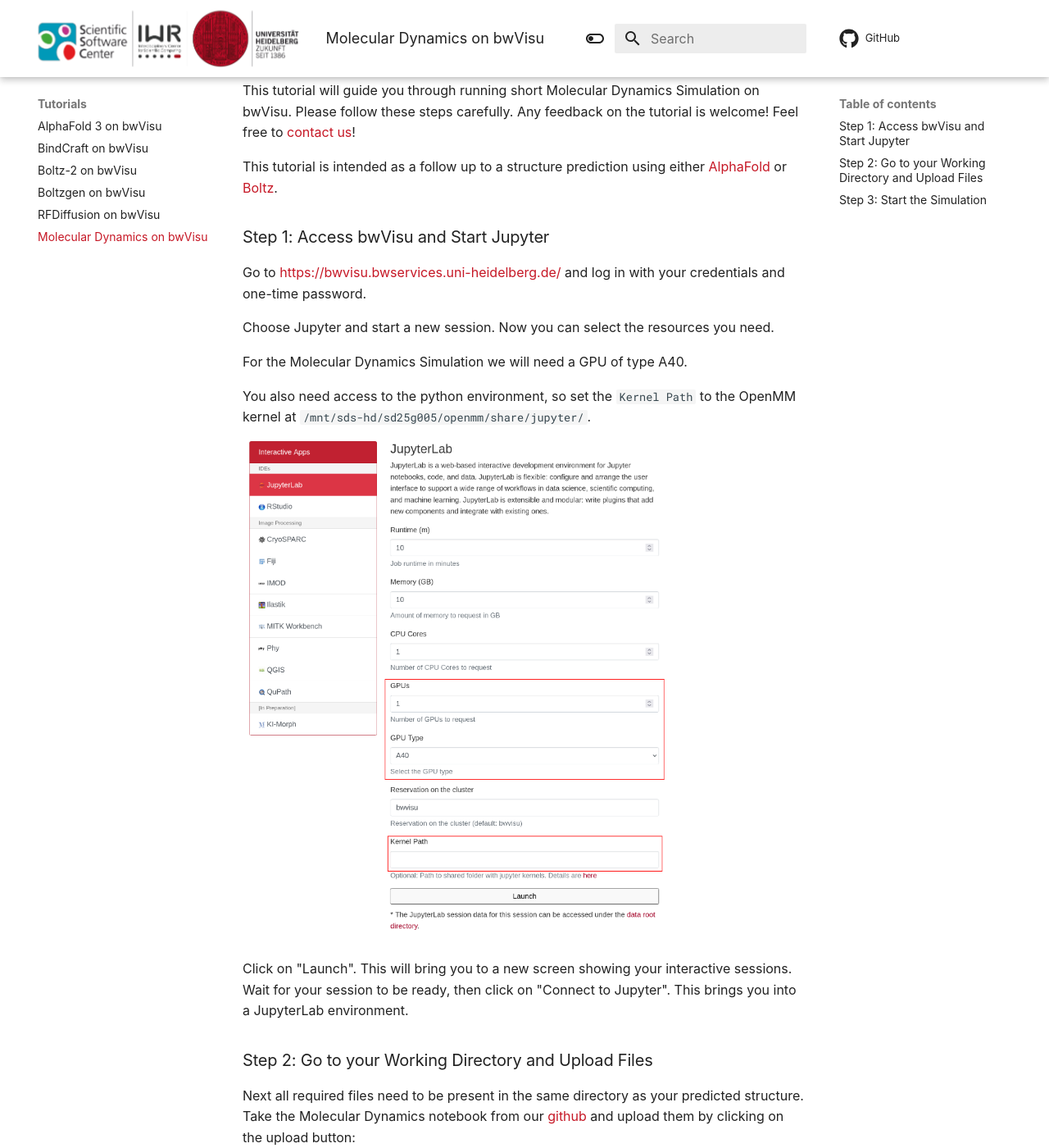
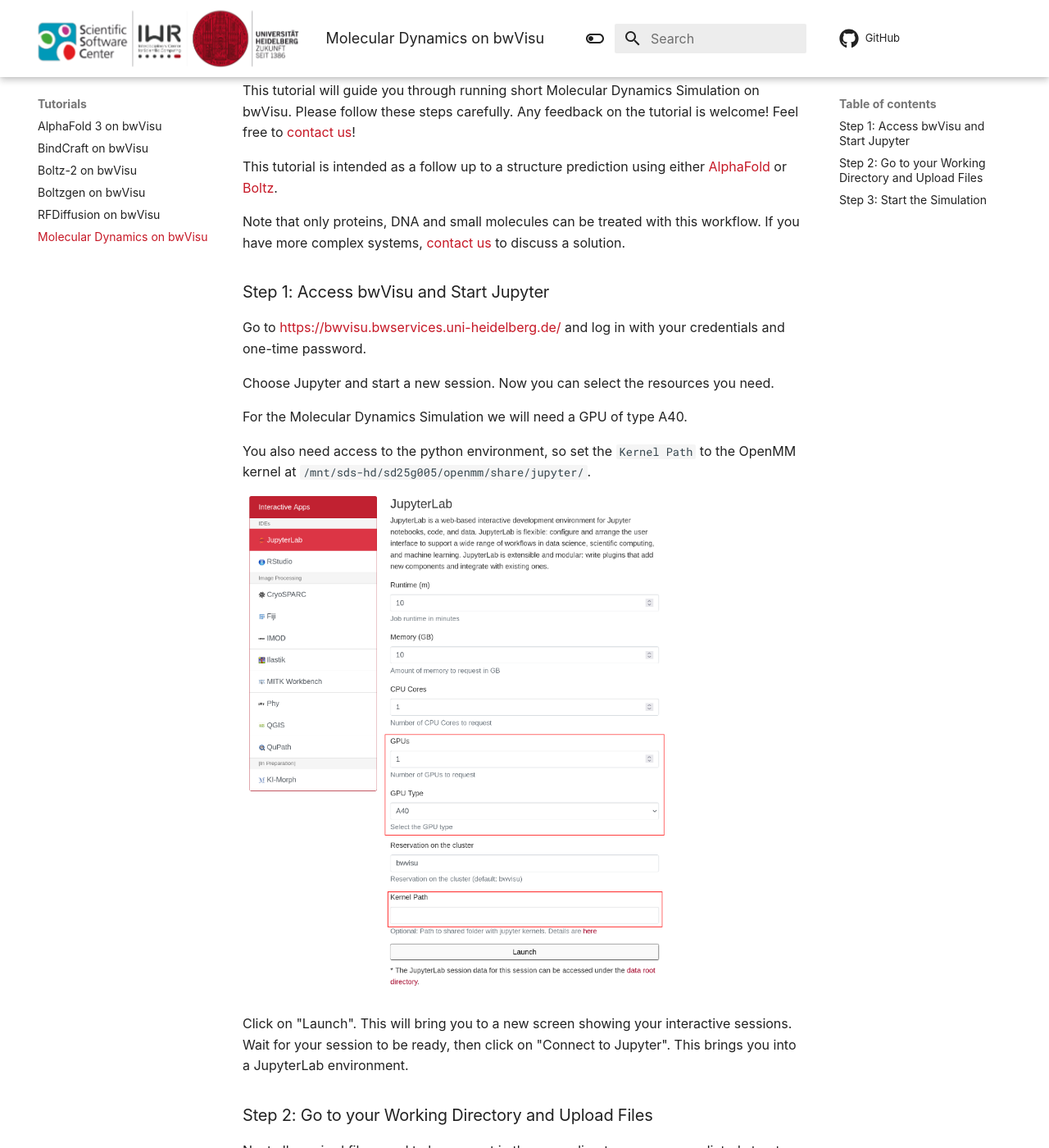
Before and after one commit to ssciwr/BioStructureHub, an MkDocs documentation site: the page built from docs/tutorials/tutorial_MD_bwVisu.md, in a window 1280 px wide and 1400 px high, scrolled down 218 px. Shown: the whole window at 82% size. Built offline with MkDocs 1.6.1 and Material for MkDocs 9.7.7, drawn with Linux system fonts in a browser that asks for light colours; comment, search, counter and statistics services are not loaded; some of the changed text lies outside the part shown.

Commit message:
update Tutorial

```diff
--- a/docs/tutorials/tutorial_MD_bwVisu.md
+++ b/docs/tutorials/tutorial_MD_bwVisu.md
@@ -5,6 +5,8 @@ Welcome to the Molecular Dynamics Tutorial for bwVisu!
 This tutorial will guide you through running short Molecular Dynamics Simulation on bwVisu. Please follow these steps carefully. Any feedback on the tutorial is welcome! Feel free to [contact us](../contact.md)!
 
 This tutorial is intended as a follow up to a structure prediction using either [AlphaFold](/docs/tutorials/tutorial_AF_bwVisu.md) or [Boltz](/docs/tutorials/tutorial_Boltz_bwVisu.md).
+
+Note that only proteins, DNA and small molecules can be treated with this workflow. If you have more complex systems, [contact us](../contact.md) to discuss a solution.
 
 ### Step 1: Access bwVisu and Start Jupyter
 
@@ -30,7 +32,7 @@ Next all required files need to be present in the same directory as your predict
 Make sure that the output of your structure prediction is in the same directory as the `Molecular_Dynamics.ipynb` notebook.
 
 - if you ran an **AlphaFold** prediction, you just need the `.cif` file
-- if you ran a **Boltz** prediction, you need the `.cif` file and the input `.yaml` file
+- if you ran a **Boltz** prediction with small molecules present, you need the `.cif` file and the input `.yaml` file
 
 It should look like this:
 
```
Also changed, not shown: 1 other file.
